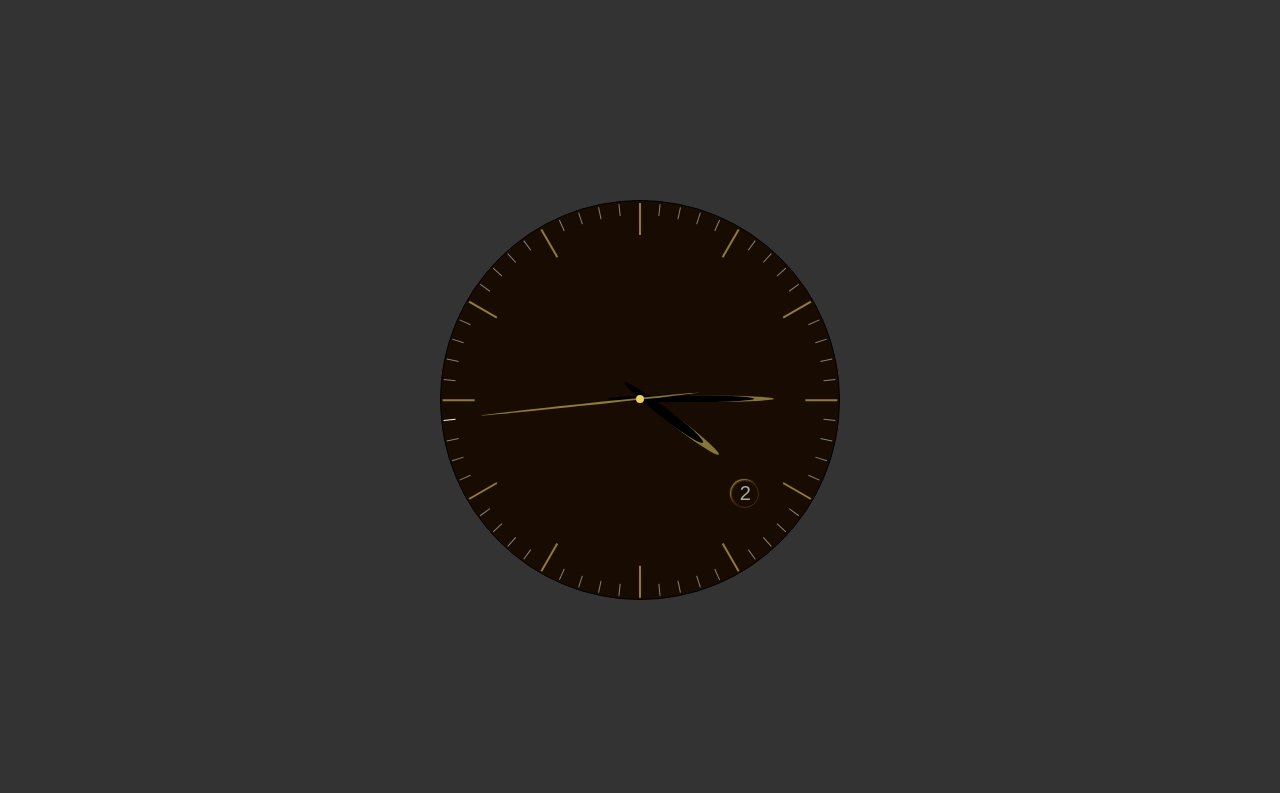
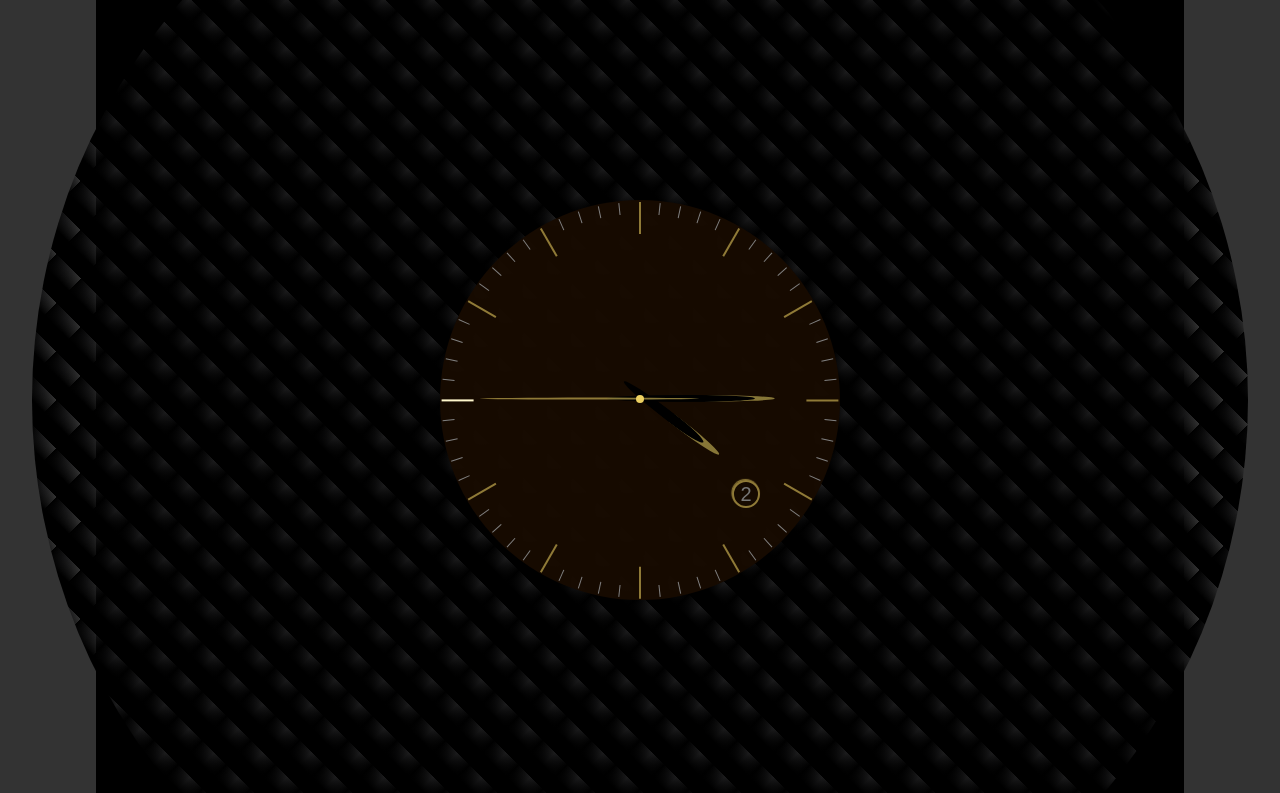
Before and after one commit to AbdulSamman/watch, a React (Vite) app: page / in a window 1280 px wide. Shown: the top 793 px of the page. Built offline with nearby package versions, Linux system fonts and the light colour scheme.

Commit message:
watch graviert

```diff
--- a/src/App.scss
+++ /dev/null
@@ -1,140 +0,0 @@
-* {
-  padding: 0;
-  margin: 0;
-  box-sizing: border-box;
-}
-body {
-  background-color: #333;
-  color: #aaa;
-  font-family: sans-serif;
-  display: flex;
-  height: 100vh;
-  align-items: center;
-  justify-content: center;
-  .watch {
-    width: 80vw;
-    height: 80vw;
-    max-width: 400px;
-    max-height: 400px;
-    border-radius: 50%;
-    border: 1px solid black;
-    position: relative;
-    overflow: hidden;
-    background-color: #170b01f5;
-    .watchHand {
-      width: 100%;
-      height: 100%;
-      position: absolute;
-      transform-origin: center;
-
-      @mixin watchDesign($name, $bgColor, $width, $height, $zIndex) {
-        .#{$name} {
-          border-radius: 50%;
-          background-color: $bgColor;
-          width: $width;
-          height: $height;
-          position: absolute;
-          z-index: $zIndex;
-          border-top: 20px solid rgba(236, 208, 97, 0.568);
-        }
-      }
-
-      $zeiger: hours black 10px 30% 1, minutes black 7px 42% 2,
-        seconds rgba(236, 208, 97, 0.568) 2px 55% 3;
-
-      @each $name, $bgColor, $width, $height, $zIndex in $zeiger {
-        @include watchDesign($name, $bgColor, $width, $height, $zIndex);
-      }
-
-      .hours {
-        left: calc(50% - 2.5px);
-        top: 25%;
-        transform-origin: center 80%;
-      }
-
-      .minutes {
-        left: calc(50% - 3px);
-        top: 16%;
-        transform-origin: center 80%;
-      }
-      .seconds {
-        left: calc(50% - 1.5px);
-        top: 9.5%;
-        transform-origin: center 73%;
-        border-top: none;
-      }
-
-      .kreis {
-        width: 8px;
-        height: 8px;
-        background-color: rgb(236, 208, 97);
-        border-radius: 100%;
-        position: absolute;
-        left: calc(50% - 4px);
-        top: calc(50% - 5px);
-        z-index: 4;
-      }
-      .days {
-        width: 28px;
-        height: 28px;
-        font-size: 20px;
-        position: absolute;
-        right: 20%;
-        top: 70%;
-        display: flex;
-        justify-content: center;
-        align-items: center;
-        border-radius: 100%;
-        z-index: 1;
-        animation: boxShadow 2s infinite linear;
-        border: 0.2px solid rgba(248, 175, 3, 0.201);
-      }
-
-      .secondsMark {
-        background-color: red;
-        .secondMark {
-          border-left: 0.7px solid gray;
-          height: 3%;
-          position: absolute;
-          left: calc(50% - 0.7px);
-          top: 2px;
-          transform-origin: 50% 1650%;
-          &-0,
-          &-5,
-          &-10,
-          &-15,
-          &-20,
-          &-25,
-          &-30,
-          &-35,
-          &-40,
-          &-45,
-          &-50,
-          &-55 {
-            transform-origin: 50% 620%;
-            height: 8%;
-            border-left: 2px solid rgba(236, 208, 97, 0.568);
-          }
-        }
-        .taktLighten {
-          border-color: lighten(gold, 40%);
-        }
-      }
-    }
-  }
-  @keyframes boxShadow {
-    0%,
-    100% {
-      box-shadow: rgba(236, 208, 97, 0.568) -1px -1px 1px 0px;
-    }
-    25% {
-      box-shadow: rgba(236, 208, 97, 0.568) 1px -1px 1px 0px;
-    }
-    50% {
-      box-shadow: rgba(236, 208, 97, 0.568) 1px 1px 1px 0px;
-    }
-    75% {
-      box-shadow: rgba(236, 208, 97, 0.568) -1px 1px 1px 0px;
-    }
-  }
-}
--- a/src/App.tsx
+++ b/src/App.tsx
@@ -1,4 +1,4 @@
-import "./App.scss";
+import "./styles/App.scss";
 
 import { Watch } from "./components/Watch";
 
--- a/src/components/Watch.tsx
+++ b/src/components/Watch.tsx
@@ -22,6 +22,12 @@ export const Watch = () => {
   const secondsArray = Array.from({ length: 60 }, (_, index) => index);
 
   return (
+    <div className="watchPage">
+      <div className="watchGround">
+        <div className="tasten"></div>
+        <div className="tasten"></div>
+        <div className="tasten"></div>
+      </div>
       <div className="watch">
         <div className="watchHand">
           <div
@@ -56,5 +62,6 @@ export const Watch = () => {
           </div>
         </div>
       </div>
+    </div>
   );
 };
--- /dev/null
+++ b/src/styles/App.scss
@@ -0,0 +1,154 @@
+@use "variables" as *;
+* {
+  padding: 0;
+  margin: 0;
+  box-sizing: border-box;
+}
+body {
+  background-color: #333;
+  color: #aaa;
+  font-family: sans-serif;
+  display: flex;
+  height: 100vh;
+  align-items: center;
+  justify-content: center;
+  .watchPage {
+    background-color: black;
+    border-radius: 15%;
+    width: 85vw;
+    height: 90vw;
+    position: relative;
+    display: flex;
+    justify-content: center;
+    align-items: center;
+    .watchGround {
+      background: repeating-linear-gradient(
+          45deg,
+          rgb(0, 0, 0),
+          rgb(0, 0, 0),
+          transparent 2%
+        ),
+        repeating-linear-gradient(
+          135deg,
+          rgb(0, 0, 0),
+          rgb(28, 28, 29),
+          transparent 2%
+        );
+      width: 95vw;
+      height: 95vw;
+      position: absolute;
+      border-radius: 50%;
+    }
+    .watch {
+      width: 80vw;
+      height: 80vw;
+      max-width: 400px;
+      max-height: 400px;
+      border-radius: 50%;
+      position: relative;
+      overflow: hidden;
+      background-color: $backgroundColor;
+      .watchHand {
+        width: 100%;
+        height: 100%;
+        position: absolute;
+        transform-origin: center;
+
+        @mixin watchDesign($name, $bgColor, $width, $height, $zIndex) {
+          .#{$name} {
+            border-radius: 50%;
+            background-color: $bgColor;
+            width: $width;
+            height: $height;
+            position: absolute;
+            z-index: $zIndex;
+            border-top: 20px solid $borderColor;
+          }
+        }
+
+        $zeiger: hours black 10px 30% 1, minutes black 7px 42% 2,
+          seconds $borderColor 2px 55% 3;
+
+        @each $name, $bgColor, $width, $height, $zIndex in $zeiger {
+          @include watchDesign($name, $bgColor, $width, $height, $zIndex);
+        }
+
+        .hours {
+          left: calc(50% - 2.5px);
+          top: 25%;
+          transform-origin: center 80%;
+        }
+
+        .minutes {
+          left: calc(50% - 3px);
+          top: 16%;
+          transform-origin: center 80%;
+        }
+        .seconds {
+          left: calc(50% - 1.5px);
+          top: 9.5%;
+          transform-origin: center 73%;
+          border-top: none;
+        }
+
+        .kreis {
+          width: 8px;
+          height: 8px;
+          background-color: rgb(236, 208, 97);
+          border-radius: 100%;
+          position: absolute;
+          left: calc(50% - 4px);
+          top: calc(50% - 5px);
+          z-index: 4;
+        }
+        .days {
+          width: 28px;
+          height: 28px;
+          font-size: 20px;
+          position: absolute;
+          right: 20%;
+          top: 70%;
+          display: flex;
+          justify-content: center;
+          align-items: center;
+          border-radius: 100%;
+          z-index: 1;
+          animation: boxShadow 2s infinite linear;
+          border: 2px solid $borderColor;
+          color: #777;
+        }
+
+        .secondsMark {
+          background-color: red;
+          .secondMark {
+            border-left: 0.7px solid gray;
+            height: 3%;
+            position: absolute;
+            left: calc(50% - 0.7px);
+            top: 2px;
+            transform-origin: 50% 1650%;
+            &-0,
+            &-5,
+            &-10,
+            &-15,
+            &-20,
+            &-25,
+            &-30,
+            &-35,
+            &-40,
+            &-45,
+            &-50,
+            &-55 {
+              transform-origin: 50% 620%;
+              height: 8%;
+              border-left: 2px solid $borderColor;
+            }
+          }
+          .taktLighten {
+            border-color: lighten(gold, 40%);
+          }
+        }
+      }
+    }
+  }
+}
--- /dev/null
+++ b/src/styles/_variables.scss
@@ -0,0 +1,18 @@
+$borderColor: rgba(236, 208, 97, 0.568);
+$backgroundColor: #170b01f5;
+
+@keyframes boxShadow {
+  0%,
+  100% {
+    box-shadow: $borderColor -1px -1px 1px 0px;
+  }
+  25% {
+    box-shadow: $borderColor 1px -1px 1px 0px;
+  }
+  50% {
+    box-shadow: $borderColor 1px 1px 1px 0px;
+  }
+  75% {
+    box-shadow: $borderColor -1px 1px 1px 0px;
+  }
+}
```
Lines whose indentation alone changed are shown as unchanged.
